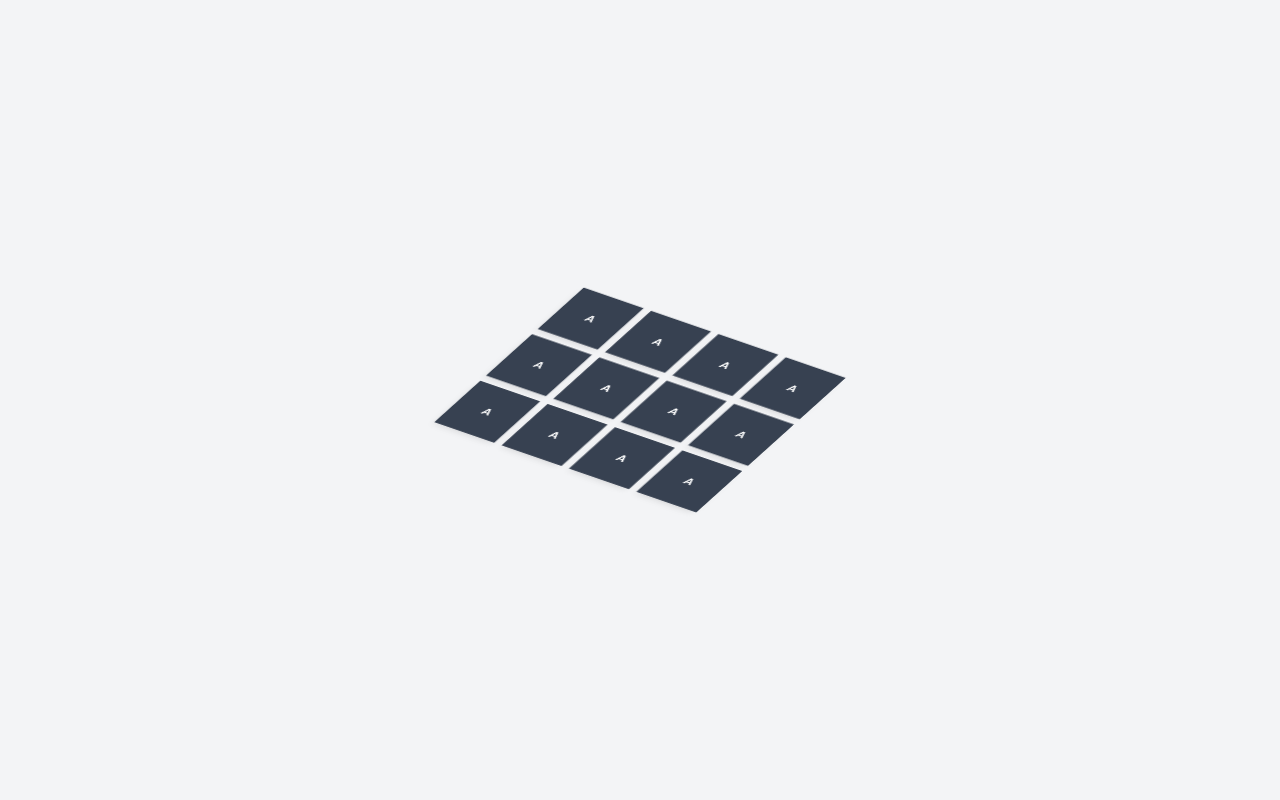
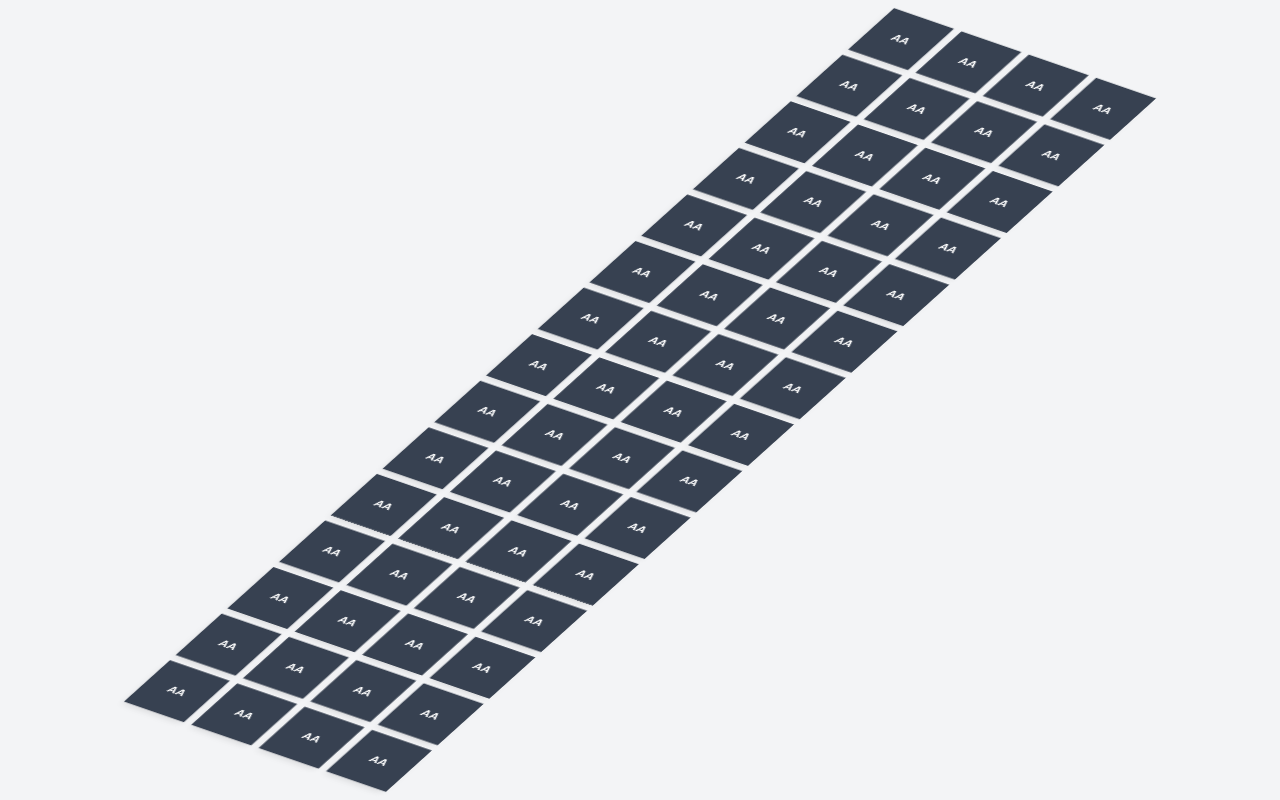
Before and after one commit to jorge-ivan-jimenez-reyes/WebPortfolioDesign, a Next.js app: page / in a window 1280 px wide. Built offline with nearby package versions, Linux system fonts and the light colour scheme.

Commit message:
structure

```diff
--- a/src/components/CustomGrid.tsx
+++ b/src/components/CustomGrid.tsx
@@ -8,7 +8,7 @@ export default function CustomGrid() {
     };
 
     // Create 12 placeholder squares (adjust the number as needed)
-    const squares = Array.from({ length: 12 }, (_, i) => i);
+    const squares = Array.from({ length: 60 }, (_, i) => i);
 
     return (
         <div className="w-full h-screen relative bg-gray-100">
@@ -25,7 +25,9 @@ export default function CustomGrid() {
                         key={idx}
                         className="w-32 h-32 bg-gray-700 hover:bg-white transition-colors duration-300 flex items-center justify-center shadow-lg"
                     >
+
                         {/* Optionally, render a letter or icon here */}
+                        <span className="text-white text-2xl font-bold">A</span>
                         <span className="text-white text-2xl font-bold">A</span>
                     </div>
                 ))}
```
